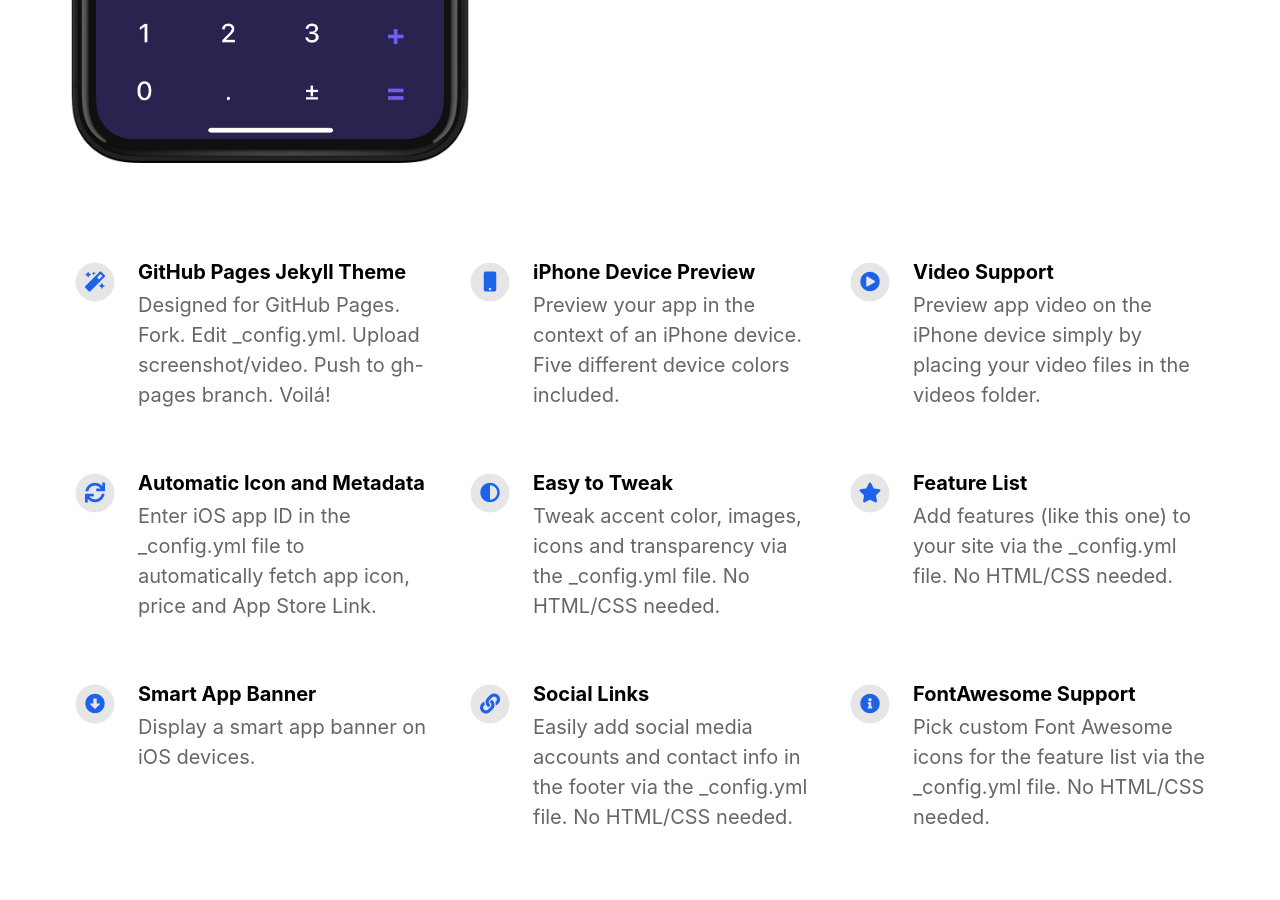
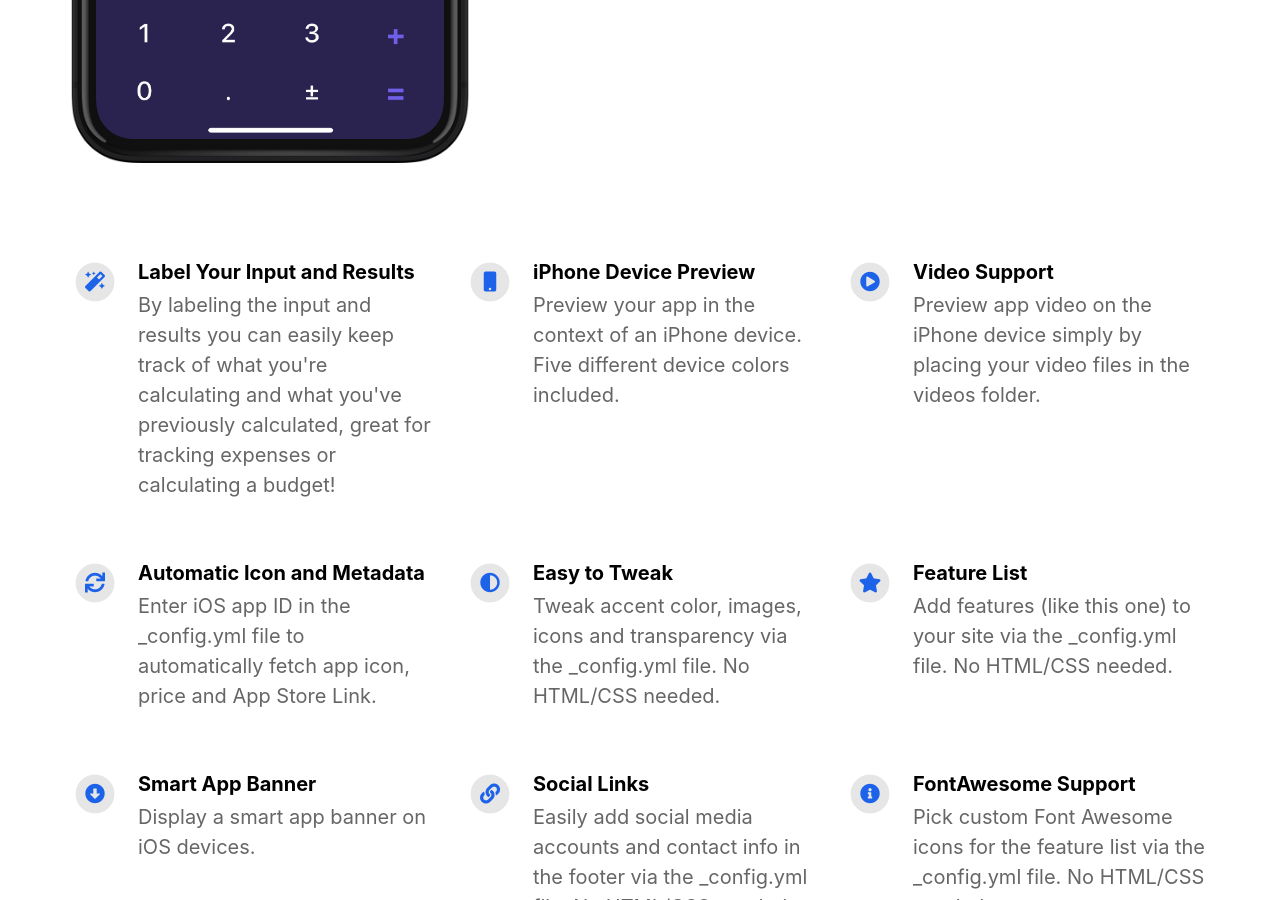
Before and after one commit to calculator-chat/calculator-chat.github.io, a Jekyll site: the page built from index.html, in a window 1280 px wide and 900 px high, scrolled down 822 px. Built offline with Jekyll 4.4.1, drawn with Linux system fonts in a browser that asks for light colours; nearby versions of some CDN libraries; comment, search, counter and statistics services are not loaded.

Commit message:
Update _config.yml

```diff
--- a/_config.yml
+++ b/_config.yml
@@ -35,8 +35,8 @@ youtube_username                          :
 # Feature List                            Edit, add or remove features to be presented.
 features                                  :
 
-  - title                                 : GitHub Pages Jekyll Theme
-    description                           : Designed for GitHub Pages. Fork. Edit _config.yml. Upload screenshot/video. Push to gh-pages branch. Voilá!
+  - title                                 : Label Your Input and Results
+    description                           : By labeling the input and results you can easily keep track of what you're calculating and what you've previously calculated, great for tracking expenses or calculating a budget!
     fontawesome_icon_name                 : magic
 
   - title                                 : iPhone Device Preview
```
